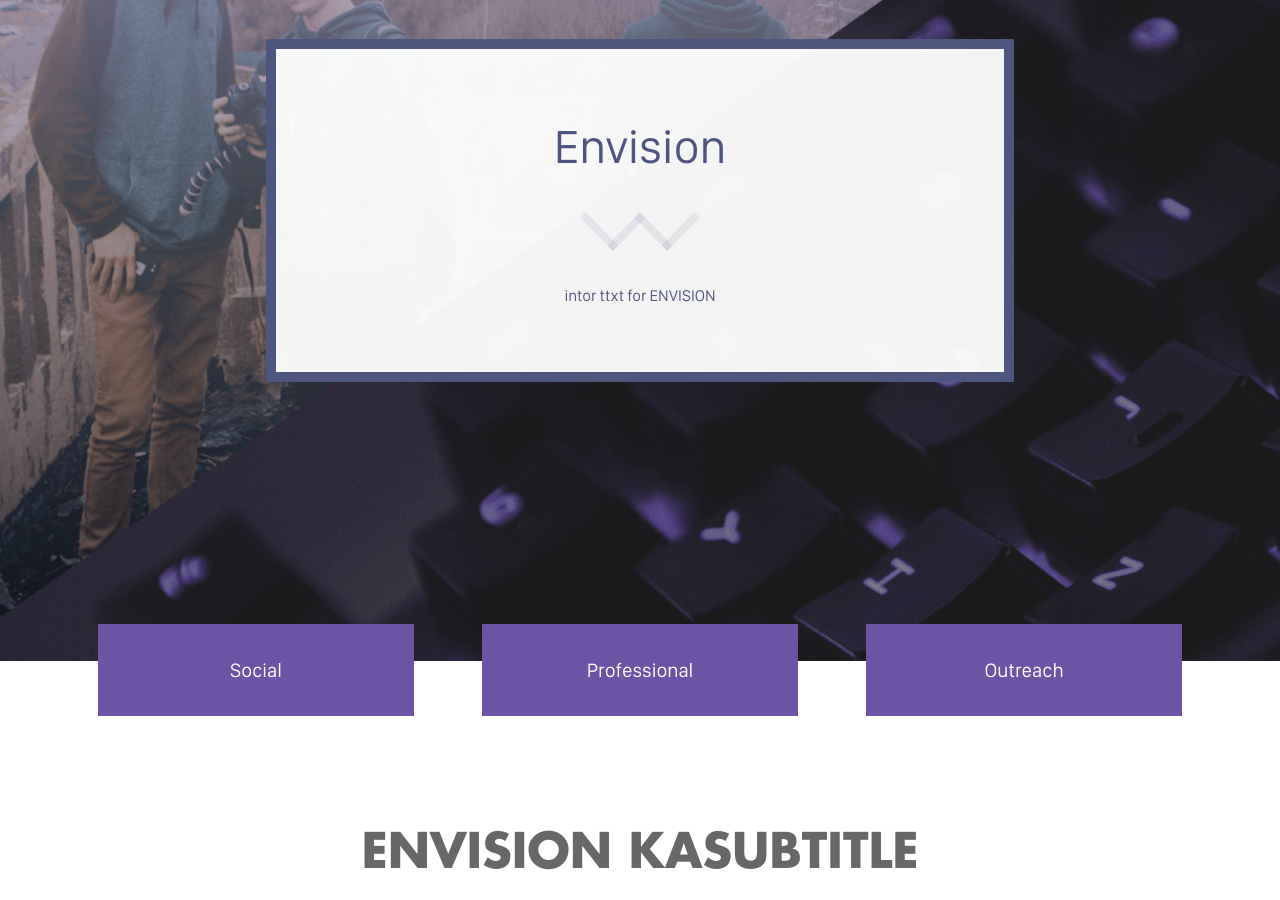
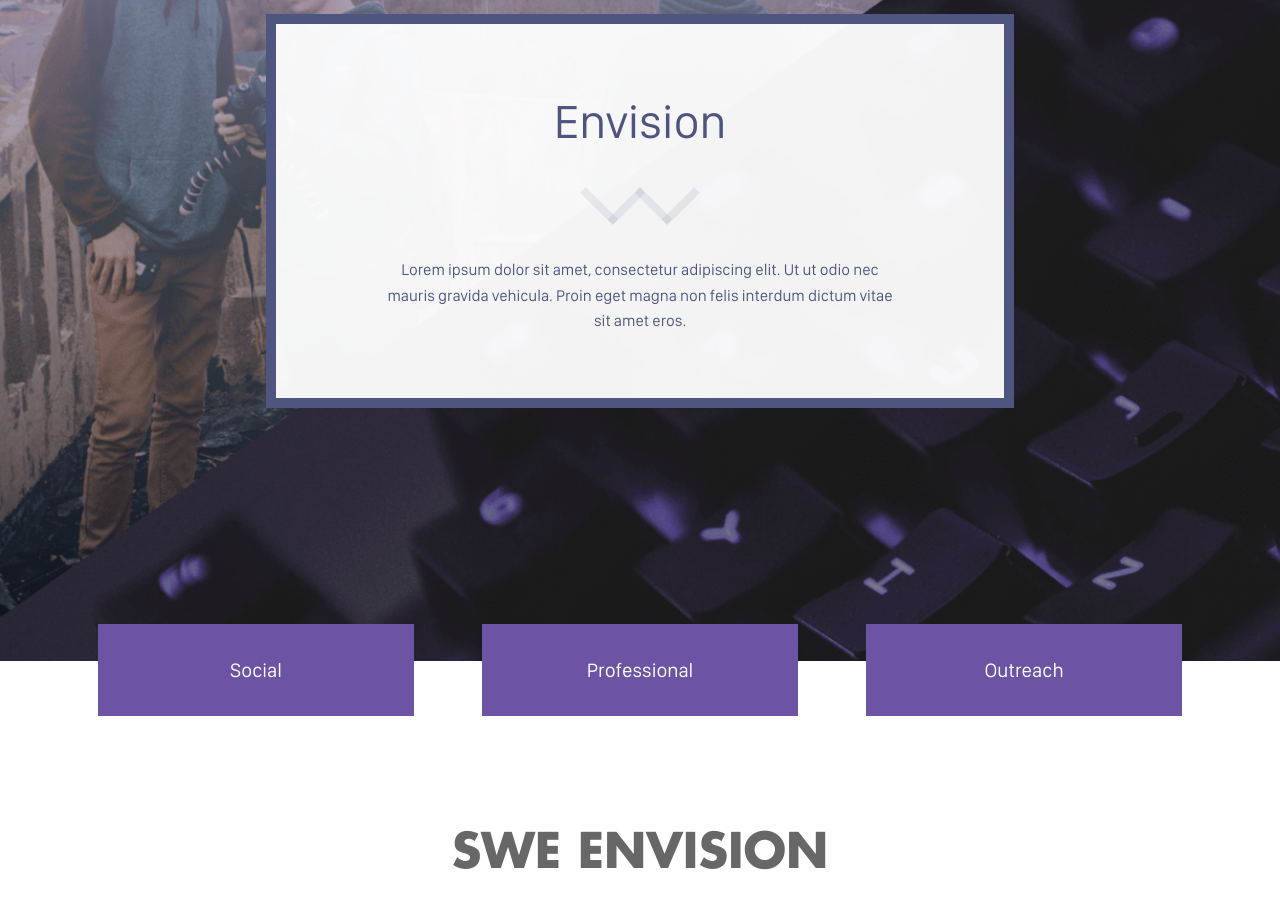
Before and after one commit to sweucsd/swe-website-old, a Jekyll site: the page built from envision.markdown, in a window 1280 px wide and 900 px high, scrolled down 308 px. Built offline with Jekyll 4.4.1, drawn with Linux system fonts in a browser that asks for light colours; comment, search, counter and statistics services are not loaded; some of the changed text lies outside the part shown.

Commit message:
Updated Envision

```diff
--- a/envision.markdown
+++ b/envision.markdown
@@ -1,8 +1,9 @@
 ---
 title: Envision
 date: 2017-06-29 22:06:00 Z
-intro: intor ttxt for ENVISION
-subtitle: ENVISION KASUBTITLE
+intro: 'Lorem ipsum dolor sit amet, consectetur adipiscing elit. Ut ut odio nec mauris
+  gravida vehicula. Proin eget magna non felis interdum dictum vitae sit amet eros. '
+subtitle: SWE Envision
 events:
 - image: "/uploads/face.jpg"
   title: asnoasndos
```
